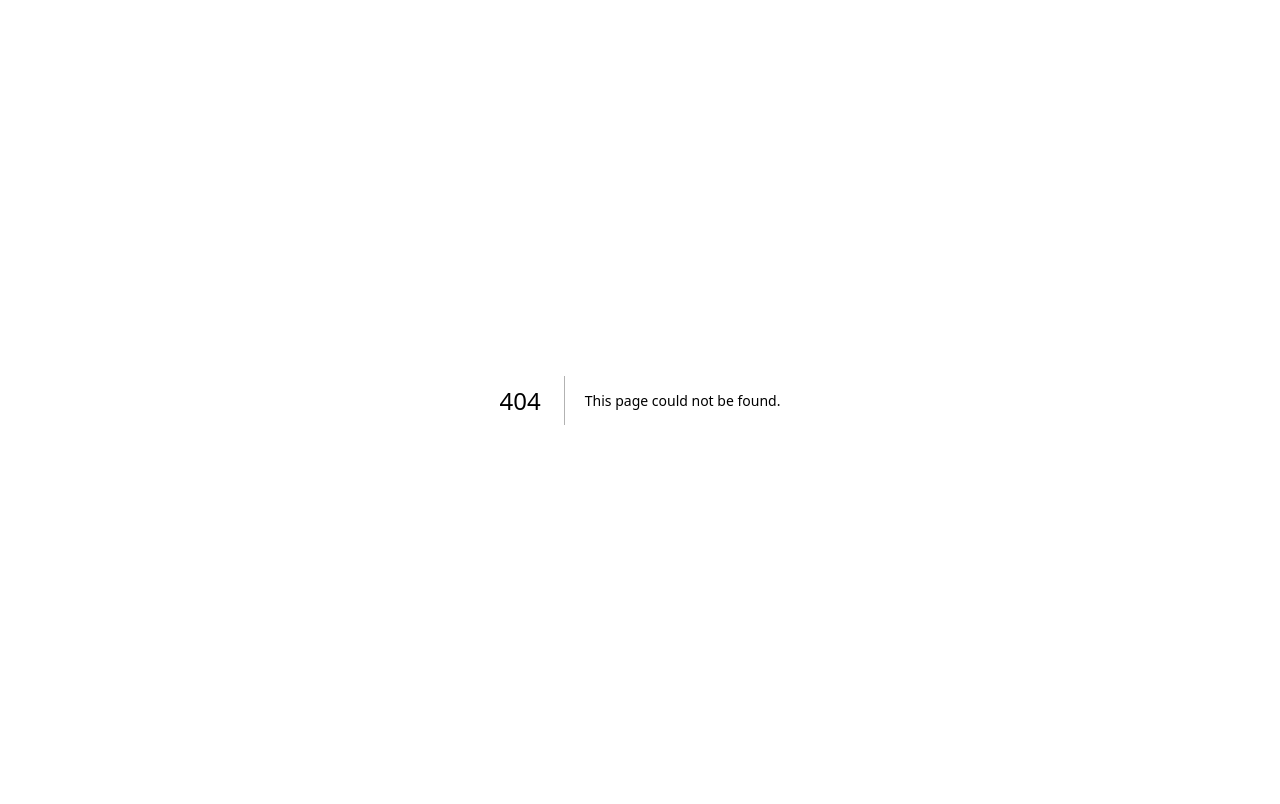
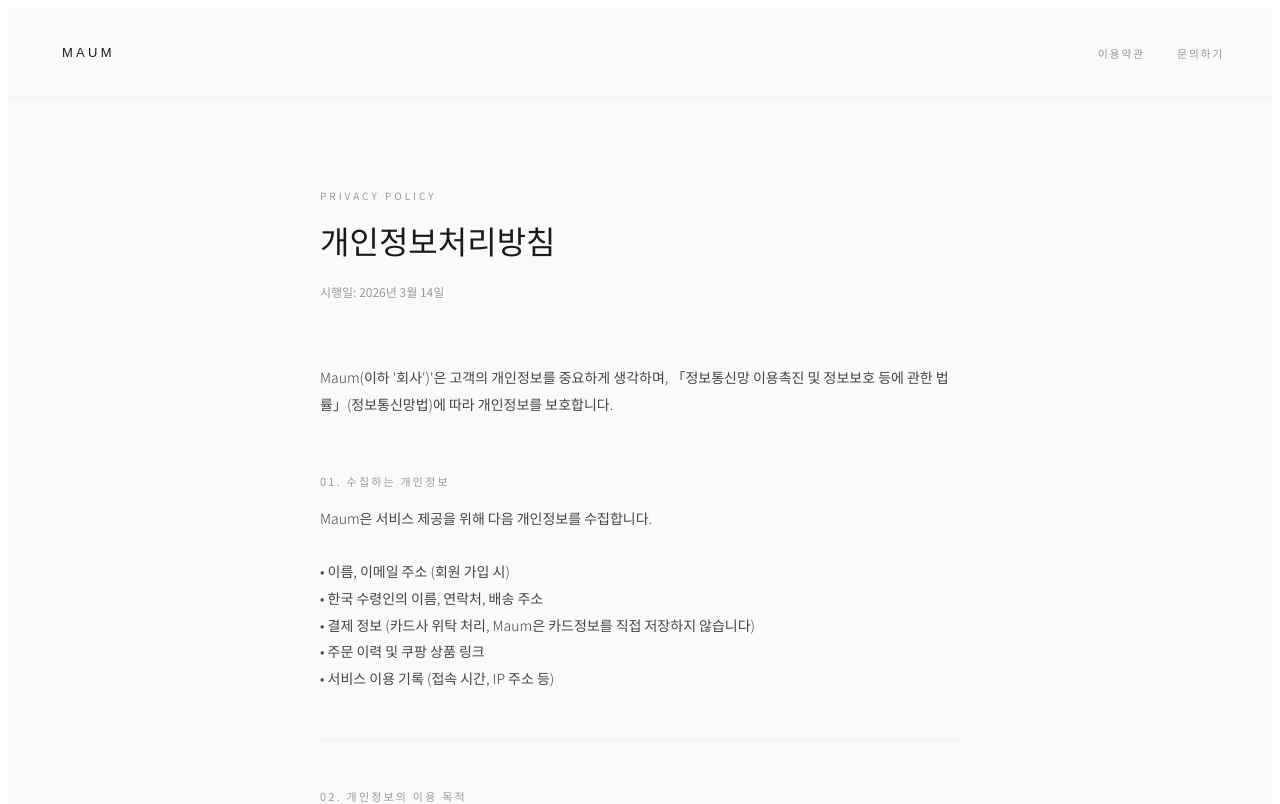
Before and after one commit to aaronlee103/maum-space, a Next.js app: page /privacy in a window 1280 px wide. Before the commit this address had no page. Shown: the top 804 px of the page. Built offline with nearby package versions, Linux system fonts and the light colour scheme.

Commit message:
Create privacy.js

```diff
--- /dev/null
+++ b/pages/privacy.js
@@ -0,0 +1,92 @@
+import Head from 'next/head';
+import { useRouter } from 'next/router';
+
+const sections = [
+  {
+    title: '수집하는 개인정보',
+    content: `Maum은 서비스 제공을 위해 다음 개인정보를 수집합니다.\n\n• 이름, 이메일 주소 (회원 가입 시)\n• 한국 수령인의 이름, 연락처, 배송 주소\n• 결제 정보 (카드사 위탁 처리, Maum은 카드정보를 직접 저장하지 않습니다)\n• 주문 이력 및 쿠팡 상품 링크\n• 서비스 이용 기록 (접속 시간, IP 주소 등)`,
+  },
+  {
+    title: '개인정보의 이용 목적',
+    content: `수집된 개인정보는 다음 목적으로만 사용됩니다.\n\n• 쿠팡 주문 대행 및 한국 배송 진행\n• 주문 확인 및 고객 서비스 제공\n• 서비스 이용 관련 안내 발송\n• 부정 행위 및 불법 이용 방지`,
+  },
+  {
+    title: '제3자 공유',
+    content: `Maum은 수령인의 주소 정보를 쿠팡 배송을 위해 쿠팡에 제공합니다. 이를 제외하고 고객의 사전 동의 없이 다음 경우를 제외하고 제3자에게 정보를 제공하지 않습니다.\n\n• 법령에 의한 공개가 요청되는 경우\n• 챔임 분석 등 법적 절차를 위해 필요한 경우`,
+  },
+  {
+    title: '쿠키 및 추적 기술',
+    content: `Maum 웹사이트는 서비스 품질 향상을 위해 쿠키를 사용할 수 있습니다. 브라우저 설정에서 쿠키를 거부할 수 있으나, 일부 기능이 제한될 수 있습니다.`,
+  },
+  {
+    title: '개인정보 보유 기간',
+    content: `회원 탈퇴 시 또는 주문 완료 후 3년 이내 수집된 개인정보를 시스템에서 삭제합니다. 다만, 관련 법령에 따라 일정 기간 보관이 필요한 거래 정보는 해당 기간 동안 보관됩니다.`,
+  },
+  {
+    title: '이용자의 권리',
+    content: `고객은 언제든지 자신의 개인정보에 대한 열람, 정정, 삭제를 요청할 수 있습니다. 요청사항은 maumsupport@gmail.com으로 문의해 주세요.`,
+  },
+  {
+    title: '문의',
+    content: `개인정보 처리에 관한 문의사항이 있으시면 maumsupport@gmail.com으로 연락해 주세요.`,
+  },
+];
+
+export default function PrivacyPage() {
+  const router = useRouter();
+
+  return (
+    <>
+      <Head>
+        <title>개인정보처리방침 — Maum</title>
+        <link rel="preconnect" href="https://fonts.googleapis.com" />
+        <link rel="preconnect" href="https://fonts.gstatic.com" crossOrigin="true" />
+        <link href="https://fonts.googleapis.com/css2?family=Noto+Serif+KR:wght@200;300&family=Noto+Sans+KR:wght@200;300;400&display=swap" rel="stylesheet" />
+      </Head>
+      <div style={{ minHeight: '100vh', background: '#fafaf8', fontFamily: '"Noto Sans KR", sans-serif', color: '#1a1a1a' }}>
+        <header style={{ padding: '36px 48px', display: 'flex', alignItems: 'center', justifyContent: 'space-between', borderBottom: '1px solid #f0f0f0' }}>
+          <button onClick={() => router.push('/')} style={{ fontSize: '13px', fontWeight: 300, letterSpacing: '0.25em', textTransform: 'uppercase', background: 'none', border: 'none', cursor: 'pointer', color: '#1a1a1a' }}>Maum</button>
+          <nav style={{ display: 'flex', gap: '32px' }}>
+            <a href="/terms" style={{ fontSize: '11px', letterSpacing: '0.15em', textTransform: 'uppercase', color: '#999', textDecoration: 'none' }}>이용약관</a>
+            <a href="/contact" style={{ fontSize: '11px', letterSpacing: '0.15em', textTransform: 'uppercase', color: '#999', textDecoration: 'none' }}>문의하기</a>
+          </nav>
+        </header>
+
+        <main style={{ maxWidth: '640px', margin: '0 auto', padding: '80px 48px' }}>
+          <div style={{ marginBottom: '64px' }}>
+            <p style={{ fontSize: '10px', letterSpacing: '0.3em', textTransform: 'uppercase', color: '#999', marginBottom: '16px' }}>Privacy Policy</p>
+            <h1 style={{ fontFamily: '"Noto Serif KR", serif', fontSize: 'clamp(22px, 3vw, 32px)', fontWeight: 200, lineHeight: 1.5, margin: '0 0 16px' }}>
+              개인정보처리방침
+            </h1>
+            <p style={{ fontSize: '12px', color: '#999', margin: 0 }}>시행일: 2026년 3월 14일</p>
+          </div>
+
+          <p style={{ fontSize: '14px', color: '#444', lineHeight: 1.9, fontWeight: 300, marginBottom: '56px' }}>
+            Maum(이하 '회사')'은 고객의 개인정보를 중요하게 생각하며, 「정보통신망 이용촉진 및 정보보호 등에 관한 법률」(정보통신망법)에 따라 개인정보를 보호합니다.
+          </p>
+
+          {sections.map((sec, i) => (
+            <div key={i} style={{ marginBottom: '48px', paddingBottom: '48px', borderBottom: i < sections.length - 1 ? '1px solid #f0f0f0' : 'none' }}>
+              <h2 style={{ fontSize: '11px', letterSpacing: '0.2em', textTransform: 'uppercase', color: '#999', marginBottom: '16px', fontWeight: 400 }}>
+                {String(i + 1).padStart(2, '0')}. {sec.title}
+              </h2>
+              <p style={{ fontSize: '14px', color: '#444', lineHeight: 1.9, fontWeight: 300, margin: 0, whiteSpace: 'pre-line' }}>
+                {sec.content}
+              </p>
+            </div>
+          ))}
+        </main>
+
+        <footer style={{ padding: '24px 48px', borderTop: '1px solid #f0f0f0', display: 'flex', justifyContent: 'space-between', alignItems: 'center', flexWrap: 'wrap', gap: '8px' }}>
+          <span style={{ fontSize: '11px', letterSpacing: '0.1em', color: '#999' }}>Maum.space</span>
+          <span style={{ fontSize: '11px', color: '#999' }}>© 2026 Maum Concierge</span>
+          <div style={{ display: 'flex', gap: '16px' }}>
+            <a href="/terms" style={{ fontSize: '11px', color: '#999', textDecoration: 'none' }}>이용약관</a>
+            <a href="/privacy" style={{ fontSize: '11px', color: '#999', textDecoration: 'none' }}>개인정보처리방침</a>
+            <a href="/contact" style={{ fontSize: '11px', color: '#999', textDecoration: 'none' }}>문의하기</a>
+          </div>
+        </footer>
+      </div>
+    </>
+  );
+}
```
